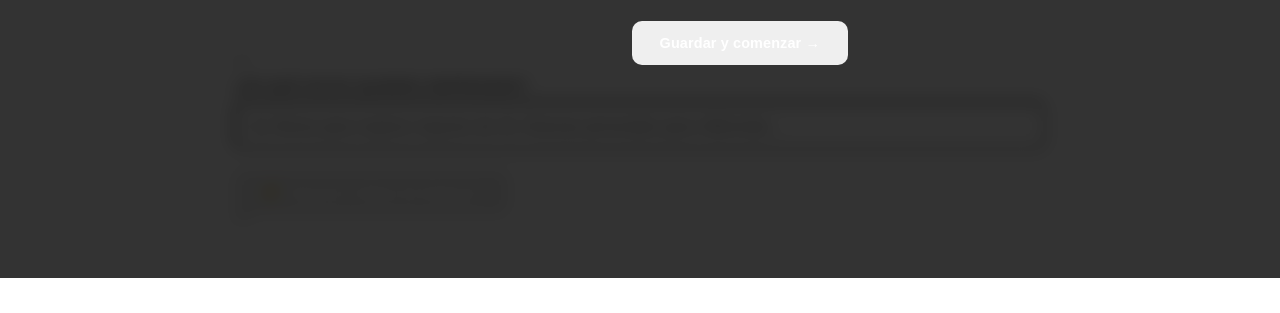
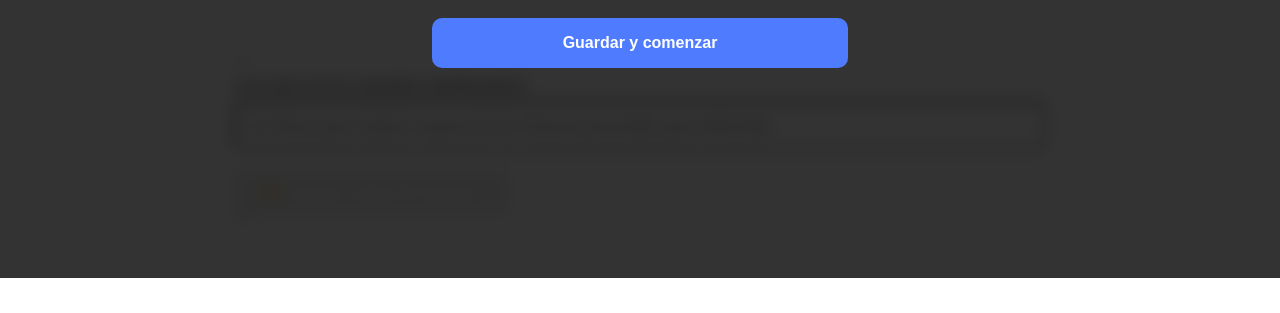
Before and after one commit to nestoradriangil5-gif/IA-business-pro-2.0, a plain HTML site: page index.html in a window 1280 px wide. Shown: the part 522-835 px from the top of the page. Drawn offline with Linux system fonts and the light colour scheme.

Commit message:
Update button styling and attributes in index.html

```diff
--- a/index.html
+++ b/index.html
@@ -584,7 +584,7 @@ h1 { font-size: 1.8rem; }
       🔒 Tu clave se guarda solo en este navegador y nunca sale a ningún servidor nuestro.
     </p>
     <div class="modal-actions">
-      <button class="btn btn-primary" onclick="saveApiKey()">Guardar y comenzar →</button>
+      <button type="button" onclick="saveApiKey()" style="display:inline-flex;align-items:center;justify-content:center;padding:16px 28px;border-radius:10px;font-family:sans-serif;font-weight:700;font-size:1rem;border:none;cursor:pointer;background:#4f7cff;color:white;width:100%">Guardar y comenzar</button>
     </div>
   </div>
 </div>
```
